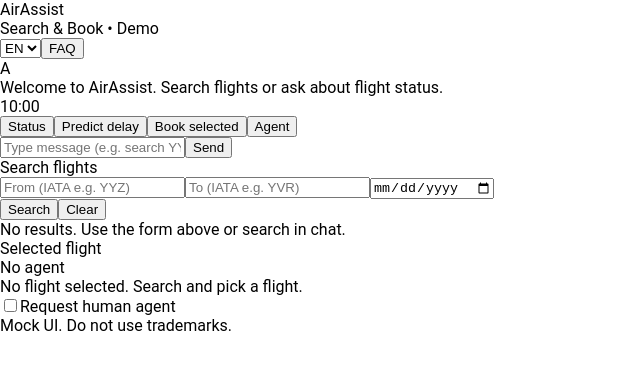
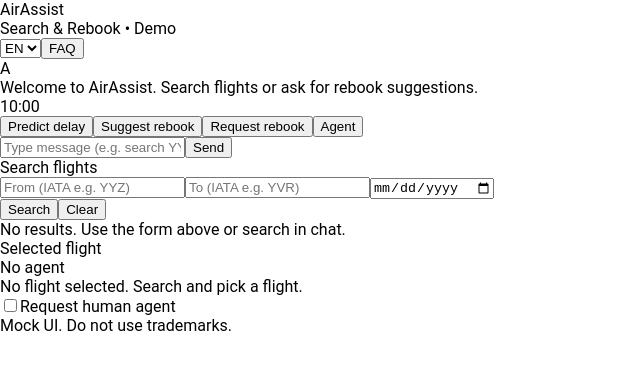
Before and after one commit to chetanpanditt48/todo, a React (Create React App) app: page / in a window 1280 px wide. Shown: the top 370 px of the page, without its empty margins (0-640 px from the left). Built offline with nearby package versions, Linux system fonts and the light colour scheme.

Commit message:
Update App.js

```diff
--- a/src/App.js
+++ b/src/App.js
@@ -1,16 +1,13 @@
 import React, { useState, useEffect, useRef } from "react";
 
 /*
-AirAssist — Search-based mock chatbot UI
+AirAssist — Search-based mock chatbot UI (rebook flows)
+Changes:
+- Removed "Check status" and "Book selected" actions.
+- Added "Suggest rebook" (shows options) and "Request rebook" (user requests rebooking).
+- Chat quick buttons updated accordingly.
 Save as: src/components/AirAssistEnhanced.js
-Requires: Tailwind CSS and a UI font (Roboto / Noto Sans) loaded globally.
-
-Behavior:
-- User searches flights by From/To/Date in right panel.
-- Matching flights (mocked) are listed.
-- User selects a flight. Chat can act on selected flight (status, book, predict delay).
-- All data is mock. No external APIs.
-- Do not use Air Canada trademarks without permission.
+Requires Tailwind CSS.
 */
 
 const FLIGHTS = [
@@ -62,19 +59,17 @@ function Mark() {
 export default function AirAssistEnhanced() {
   const [lang, setLang] = useState("en");
   const [messages, setMessages] = useState([
-    { id: 1, from: "bot", text: "Welcome to AirAssist. Search flights or ask about flight status.", time: "10:00" },
+    { id: 1, from: "bot", text: "Welcome to AirAssist. Search flights or ask for rebook suggestions.", time: "10:00" },
   ]);
   const [input, setInput] = useState("");
   const [isTyping, setIsTyping] = useState(false);
 
-  // search states
   const [from, setFrom] = useState("");
   const [to, setTo] = useState("");
   const [date, setDate] = useState("");
   const [results, setResults] = useState([]);
   const [selected, setSelected] = useState(null);
 
-  // UI state
   const [handoff, setHandoff] = useState(false);
   const [showFAQ, setShowFAQ] = useState(false);
   const listRef = useRef(null);
@@ -101,22 +96,55 @@ export default function AirAssistEnhanced() {
       const lower = text.toLowerCase();
       let reply = "";
 
-      // book flow
-      if (lower.startsWith("book") || lower.startsWith("reserve")) {
+      // Suggest rebook options (shows alternatives)
+      if (lower.includes("suggest") && (lower.includes("rebook") || lower.includes("re-book"))) {
         if (!selected) {
-          reply = "No flight selected. Use the search on the right and select a flight first.";
+          reply = "Select a flight first to get rebook options or search for alternatives.";
         } else {
-          // mock booking confirmation
-          const conf = `BK-${Math.floor(100000 + Math.random() * 900000)}`;
-          reply = `Booking confirmed for ${selected.id} (${selected.route}). Confirmation: ${conf}.`;
+          // create mock suggestions: same day later, next-day earlier, cheaper option
+          const alt1 = FLIGHTS.find((f) => f.from === selected.from && f.to === selected.to && f.id !== selected.id);
+          const alt2 = FLIGHTS.find((f) => f.from === selected.from && f.to === selected.to && f.price < selected.price);
+          const suggestions = [
+            `Option 1: Same-day later flight ${alt1 ? `${alt1.id} at ${new Date(alt1.dep).toLocaleTimeString([], {hour:'2-digit',minute:'2-digit'})} - ${alt1.price}` : 'No same-day later option'}`,
+            `Option 2: Cheaper option ${alt2 ? `${alt2.id} - ${alt2.price}` : 'No cheaper option'}`,
+            "Option 3: Rebook to next available flight (+CAD 40)."
+          ];
+          reply = `Rebook suggestions for ${selected.id}:\n- ${suggestions.join("\n- ")}`;
         }
       }
-      // flight status about selected flight
-      else if (lower.includes("status") || lower.includes("flight status")) {
-        if (!selected) reply = "No flight selected. Search and select a flight to see status.";
-        else reply = `Flight ${selected.id} status: Confirmed. Departure: ${new Date(selected.dep).toLocaleString()}.`;
+      // Request rebook (user requests agent to rebook or auto-request)
+      else if (lower.startsWith("request") && (lower.includes("rebook") || lower.includes("re-book"))) {
+        if (!selected) {
+          reply = "No flight selected. Select the flight you want rebooked and then request rebook.";
+        } else {
+          // mock request created
+          const reqRef = `RB-${Math.floor(1000 + Math.random() * 9000)}`;
+          reply = `Rebook request submitted for ${selected.id}. Request ref: ${reqRef}. An agent will review and contact you.`;
+        }
       }
-      // predict delay for selected flight
+      // Handle short commands: 'suggest rebook' or 'request rebook'
+      else if (lower === "suggest rebook") {
+        // delegate to suggest flow
+        if (!selected) reply = "Select a flight first.";
+        else {
+          const alt1 = FLIGHTS.find((f) => f.from === selected.from && f.to === selected.to && f.id !== selected.id);
+          const alt2 = FLIGHTS.find((f) => f.from === selected.from && f.to === selected.to && Number(f.price.replace(/\D/g,'')) < Number(selected.price.replace(/\D/g,'')));
+          const suggestions = [
+            `Option 1: Same-day later ${alt1 ? `${alt1.id} at ${new Date(alt1.dep).toLocaleTimeString([], {hour:'2-digit',minute:'2-digit'})} - ${alt1.price}` : 'No same-day later option'}`,
+            `Option 2: Cheaper ${alt2 ? `${alt2.id} - ${alt2.price}` : 'No cheaper option'}`,
+            "Option 3: Rebook to next available (+CAD 40)."
+          ];
+          reply = `Rebook suggestions:\n- ${suggestions.join("\n- ")}`;
+        }
+      }
+      else if (lower === "request rebook") {
+        if (!selected) reply = "Select a flight first.";
+        else {
+          const reqRef = `RB-${Math.floor(1000 + Math.random() * 9000)}`;
+          reply = `Rebook request created. Ref: ${reqRef}. Agent will follow up.`;
+        }
+      }
+      // Predict delay
       else if (lower.includes("predict") || lower.includes("delay") || lower.includes("risk")) {
         if (!selected) reply = "No flight selected. Select a flight to run prediction.";
         else {
@@ -124,20 +152,9 @@ export default function AirAssistEnhanced() {
           reply = `Prediction for ${selected.id}: ${r.label} risk (${Math.round(r.score * 100)}%). Reason: ${r.reason}`;
         }
       }
-      // open FAQ
-      else if (lower.includes("faq") || lower.includes("policy") || lower.includes("refund")) {
-        setShowFAQ(true);
-        reply = lang === "en" ? "Opened FAQ. Select a question." : "FAQ ouvert. Sélectionnez une question.";
-      }
-      // connect to agent
-      else if (lower.includes("agent") || lower.includes("human") || handoff) {
-        setHandoff(true);
-        reply = lang === "en" ? "Connecting to human agent. ETA 2-5 min." : "Connexion à un agent. Délai 2-5 min.";
-      }
-      // handle simple search typed in chat: "search YYZ YVR 2025-10-15"
+      // Search in-chat
       else if (lower.startsWith("search")) {
         const parts = text.split(/\s+/);
-        // naive parsing: expect "search FROM TO YYYY-MM-DD"
         if (parts.length >= 4) {
           const sFrom = parts[1].toUpperCase();
           const sTo = parts[2].toUpperCase();
@@ -145,14 +162,24 @@ export default function AirAssistEnhanced() {
           runSearch(sFrom, sTo, sDate);
           reply = `Searching flights from ${sFrom} to ${sTo} on ${sDate}...`;
         } else {
-          reply = "To search in chat: `search <FROM> <TO> <YYYY-MM-DD>`. Example: search YYZ YVR 2025-10-15";
+          reply = "To search in chat: `search <FROM> <TO> <YYYY-MM-DD>`.";
         }
       }
-      // ask about booking or unknown commands
+      // FAQ
+      else if (lower.includes("faq") || lower.includes("policy") || lower.includes("refund")) {
+        setShowFAQ(true);
+        reply = lang === "en" ? "Opened FAQ. Select a question." : "FAQ ouvert. Sélectionnez une question.";
+      }
+      // Agent
+      else if (lower.includes("agent") || lower.includes("human") || handoff) {
+        setHandoff(true);
+        reply = lang === "en" ? "Connecting to human agent. ETA 2-5 min." : "Connexion à un agent. Délai 2-5 min.";
+      }
+      // help fallback
       else {
         reply = lang === "en"
-          ? "Try: search <FROM> <TO> <DATE>, 'predict', 'status', 'book', 'faq' or use the search form on the right."
-          : "Essayez : search <FROM> <TO> <DATE>, 'predict', 'status', 'book', 'faq' ou utilisez le formulaire de recherche à droite.";
+          ? "Try: 'search <FROM> <TO> <DATE>', 'suggest rebook', 'request rebook', 'predict' or use the search form."
+          : "Essayez : 'search <FROM> <TO> <DATE>', 'suggest rebook', 'request rebook', 'predict' ou utilisez le formulaire de recherche.";
       }
 
       const b = { id: Date.now() + 1, from: "bot", text: reply, time: nowTime() };
@@ -164,7 +191,6 @@ export default function AirAssistEnhanced() {
   function runSearch(sFrom, sTo, sDate) {
     const fFrom = (sFrom || from || "").toLowerCase();
     const fTo = (sTo || to || "").toLowerCase();
-    // filter flights by from/to. Date matching optional: match by date if provided.
     const res = FLIGHTS.filter((f) => {
       const matchFrom = f.from.toLowerCase().includes(fFrom);
       const matchTo = f.to.toLowerCase().includes(fTo);
@@ -177,14 +203,12 @@ export default function AirAssistEnhanced() {
     });
     setResults(res);
     setSelected(res.length > 0 ? res[0] : null);
-    // push a bot message summarizing results
     const summary = res.length === 0 ? `No flights found from ${sFrom || from} to ${sTo || to}` : `Found ${res.length} flights from ${sFrom || from} to ${sTo || to}. Select a flight from the list.`;
     const botMsg = { id: Date.now() + 5, from: "bot", text: summary, time: nowTime() };
     setMessages((p) => [...p, botMsg]);
   }
 
   function onSearchClick() {
-    // validate minimal fields
     if (!from.trim() || !to.trim() || !date) {
       appendUser("Please provide From, To and Date in the search form.");
       return;
@@ -194,9 +218,8 @@ export default function AirAssistEnhanced() {
 
   function quick(action) {
     if (action === "predict") appendUser("predict");
-    if (action === "book") appendUser("book");
-    if (action === "status") appendUser("status");
-    if (action === "faq") appendUser("faq");
+    if (action === "suggest") appendUser("suggest rebook");
+    if (action === "request") appendUser("request rebook");
     if (action === "agent") {
       setHandoff(true);
       appendUser("connect agent");
@@ -211,7 +234,7 @@ export default function AirAssistEnhanced() {
           <div className="px-4 py-3 border-b flex items-center justify-between">
             <div className="flex items-center gap-4">
               <Mark />
-              <div className="text-xs text-gray-500">Search & Book • Demo</div>
+              <div className="text-xs text-gray-500">Search & Rebook • Demo</div>
             </div>
             <div className="flex items-center gap-3">
               <select value={lang} onChange={(e) => setLang(e.target.value)} className="text-sm border rounded px-2 py-1">
@@ -230,7 +253,7 @@ export default function AirAssistEnhanced() {
                     <>
                       <div className="w-8 h-8 rounded-full bg-red-100 flex items-center justify-center text-xs text-red-700">A</div>
                       <div>
-                        <div className="bg-gray-50 px-3 py-2 rounded-xl max-w-xl text-sm text-gray-900">{m.text}</div>
+                        <div className="bg-gray-50 px-3 py-2 rounded-xl max-w-xl text-sm text-gray-900" style={{ whiteSpace: "pre-wrap" }}>{m.text}</div>
                         <div className="text-xs text-gray-400 mt-1">{m.time}</div>
                       </div>
                     </>
@@ -253,9 +276,9 @@ export default function AirAssistEnhanced() {
 
             <div className="border-t pt-3">
               <div className="flex gap-2 mb-3">
-                <button onClick={() => quick("status")} className="px-3 py-1 rounded-full bg-[#F01428] text-white text-sm font-medium">Status</button>
-                <button onClick={() => quick("predict")} className="px-3 py-1 rounded-full bg-gray-200 text-sm">Predict delay</button>
-                <button onClick={() => quick("book")} className="px-3 py-1 rounded-full bg-gray-200 text-sm">Book selected</button>
+                <button onClick={() => quick("predict")} className="px-3 py-1 rounded-full bg-[#F01428] text-white text-sm font-medium">Predict delay</button>
+                <button onClick={() => quick("suggest")} className="px-3 py-1 rounded-full bg-gray-200 text-sm">Suggest rebook</button>
+                <button onClick={() => quick("request")} className="px-3 py-1 rounded-full bg-gray-200 text-sm">Request rebook</button>
                 <button onClick={() => quick("agent")} className="px-3 py-1 rounded-full bg-gray-200 text-sm">Agent</button>
               </div>
 
@@ -324,9 +347,9 @@ export default function AirAssistEnhanced() {
                     <div className="text-xs text-gray-400 mt-1">Seats left: {selected.seats}</div>
 
                     <div className="mt-3 grid grid-cols-2 gap-2">
-                      <button onClick={() => appendUser(`status`)} className="py-2 rounded-md border border-gray-200 text-sm">Check status</button>
                       <button onClick={() => appendUser(`predict`)} className="py-2 rounded-md border border-gray-200 text-sm">Predict delay</button>
-                      <button onClick={() => appendUser(`book`)} className="col-span-2 mt-2 py-2 bg-[#F01428] text-white rounded-md text-sm">Book this flight</button>
+                      <button onClick={() => appendUser(`suggest rebook`)} className="py-2 rounded-md border border-gray-200 text-sm">Suggest rebook</button>
+                      <button onClick={() => appendUser(`request rebook`)} className="col-span-2 mt-2 py-2 bg-[#F01428] text-white rounded-md text-sm">Request rebook</button>
                     </div>
                   </div>
                 </>
@@ -344,7 +367,7 @@ export default function AirAssistEnhanced() {
           <div className="text-xs text-gray-500 text-center">{lang === "en" ? "Mock UI. Do not use trademarks." : "Interface factice. Ne pas utiliser les marques."}</div>
         </div>
 
-        {/* FAQ drawer */}
+                {/* FAQ drawer */}
         {showFAQ && (
           <div className="fixed right-6 top-20 w-96 bg-white rounded-xl shadow-lg p-4 z-40">
             <div className="flex items-center justify-between mb-2">
```
